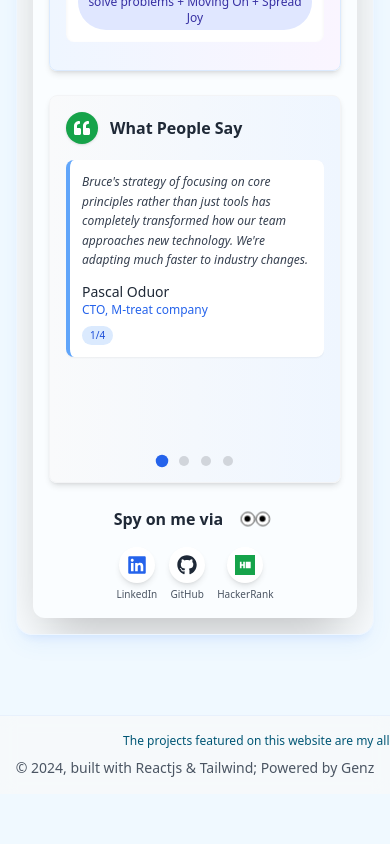
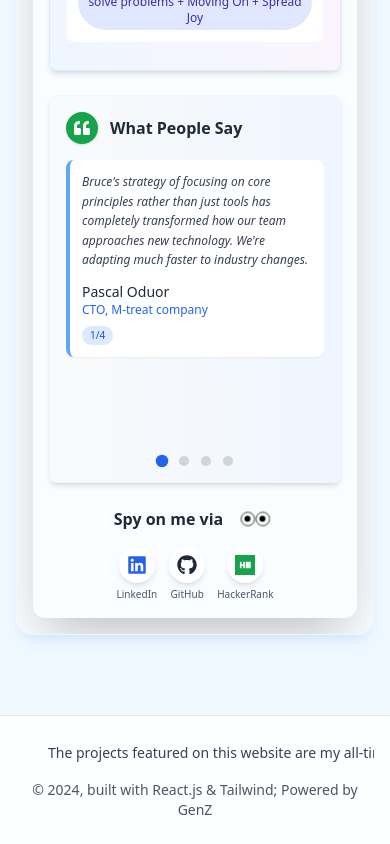
Before and after one commit to bruceminanga/BruceMinangaPortfolio-, a React (Vite) app: page / in a window 390 px wide. Shown: the part 1777-2621 px from the top of the page. Before the commit the page ends 2571 px from the top, so only its background shows below. Built offline with nearby package versions, Linux system fonts and the light colour scheme.

Commit message:
updated the App.jsx file

```diff
--- a/src/App.jsx
+++ b/src/App.jsx
@@ -1,23 +1,24 @@
-import React, { useState, useEffect, lazy, Suspense } from "react"; // Removed useRef as it's not used here directly anymore
+import React, { useState, useEffect, lazy, Suspense } from "react";
 import { HashRouter as Router, Route, Routes } from "react-router-dom";
 import TechLoading from "./components/TechLoading";
 import ProfileCard from "./components/ProfileCard";
 import ProfileDetails from "./components/ProfileDetails";
-import AnimatedBackground from "./components/AnimatedBackground"; // Import the separated component
+import AnimatedBackground from "./components/AnimatedBackground";
 import "./index.css";
 
 // Lazy-loaded components
 const MyServicesPage = lazy(() =>
   import("./components/MyServices/MyServicesPage")
 );
+
+// Fixed: Proper lazy loading for ItemDetailView from MyServicesPage
 const ItemDetailView = lazy(() =>
   import("./components/MyServices/MyServicesPage").then((module) => ({
     default: module.ItemDetailView,
   }))
 );
+
 const CategoryPage = lazy(() => import("./components/MyServices/CategoryPage"));
-
-// AnimatedBackground component is now imported from its own file
 
 function App() {
   const [isLoading, setIsLoading] = useState(true);
@@ -25,7 +26,7 @@ function App() {
   useEffect(() => {
     // Simulate loading time
     const timer = setTimeout(() => setIsLoading(false), 2000);
-    return () => clearTimeout(timer); // Cleanup timer on component unmount
+    return () => clearTimeout(timer);
   }, []);
 
   // Show loading component until ready
@@ -40,18 +41,20 @@ function App() {
         <AnimatedBackground />
 
         {/* Main content area */}
-        <main className="flex-grow relative z-10 py-20 px-4 sm:px-6 lg:px-8"> {/* Added padding */}
+        <main className="flex-grow relative z-10 py-20 px-4 sm:px-6 lg:px-8">
           {/* Centered container for routes */}
           <div className="max-w-md mx-auto space-y-4">
-            <Suspense fallback={<TechLoading />}> {/* Fallback for lazy loaded routes */}
+            <Suspense fallback={<TechLoading />}>
               <Routes>
                 <Route path="/" element={<Home />} />
                 <Route path="/MyServices" element={<MyServicesPage />} />
-                {/* Ensure these paths match your service structure */}
-                <Route path="/services/:category/:id" element={<ItemDetailView />} />
+                <Route
+                  path="/services/:category/:id"
+                  element={<ItemDetailView />}
+                />
                 <Route path="/services/:category" element={<CategoryPage />} />
-                {/* Optional: Add a 404 or catch-all route */}
-                {/* <Route path="*" element={<NotFound />} /> */}
+                {/* Add a catch-all route for 404 */}
+                <Route path="*" element={<NotFound />} />
               </Routes>
             </Suspense>
           </div>
@@ -65,7 +68,6 @@ function App() {
 }
 
 // Home component renders the profile parts
-// Can also be moved to its own file (e.g., src/pages/Home.js) if desired
 function Home() {
   return (
     <>
@@ -75,8 +77,19 @@ function Home() {
   );
 }
 
-// Footer component
-// Can also be moved to its own file (e.g., src/components/Footer.js) if desired
+// Simple 404 component
+function NotFound() {
+  return (
+    <div className="text-center py-8">
+      <h2 className="text-2xl font-bold text-gray-800 mb-4">Page Not Found</h2>
+      <p className="text-gray-600">
+        The page you're looking for doesn't exist.
+      </p>
+    </div>
+  );
+}
+
+// Footer component - Fixed styling and marquee
 function Footer() {
   const quotes = [
     "The projects featured on this website are my all-time favorites. For more of my projects, please visit my GitHub account.",
@@ -85,18 +98,33 @@ function Footer() {
   ];
 
   return (
-    // Added some padding and ensured footer text is visible
-    <footer id="main-footer" className="relative z-10 py-4 px-4 bg-gray-100 bg-opacity-70 backdrop-blur-sm">
-      <div className="marquee-container"> {/* Ensure CSS for marquee exists */}
-        <div className="marquee-content quotes">
-          {/* Repeat quotes for seamless looping effect if using CSS animation */}
-          {[...quotes, ...quotes].map((quote, index) => (
-            <span key={index} className="inline-block px-4">{quote}</span>
+    <footer className="relative z-10 py-6 px-4 bg-white bg-opacity-90 backdrop-blur-sm border-t border-gray-200">
+      {/* Fixed: Simplified marquee with CSS animation */}
+      <div className="overflow-hidden whitespace-nowrap mb-4">
+        <div className="inline-block animate-marquee">
+          {quotes.map((quote, index) => (
+            <span
+              key={index}
+              className="inline-block px-8 text-sm text-gray-700"
+            >
+              {quote}
+            </span>
+          ))}
+          {/* Duplicate for seamless loop */}
+          {quotes.map((quote, index) => (
+            <span
+              key={`dup-${index}`}
+              className="inline-block px-8 text-sm text-gray-700"
+            >
+              {quote}
+            </span>
           ))}
         </div>
       </div>
-      <div className="text-center mt-2 text-sm text-gray-600">
-        © {new Date().getFullYear()}, built with Reactjs & Tailwind; Powered by Genz
+
+      <div className="text-center text-sm text-gray-600">
+        © {new Date().getFullYear()}, built with React.js & Tailwind; Powered by
+        GenZ
       </div>
     </footer>
   );
```
